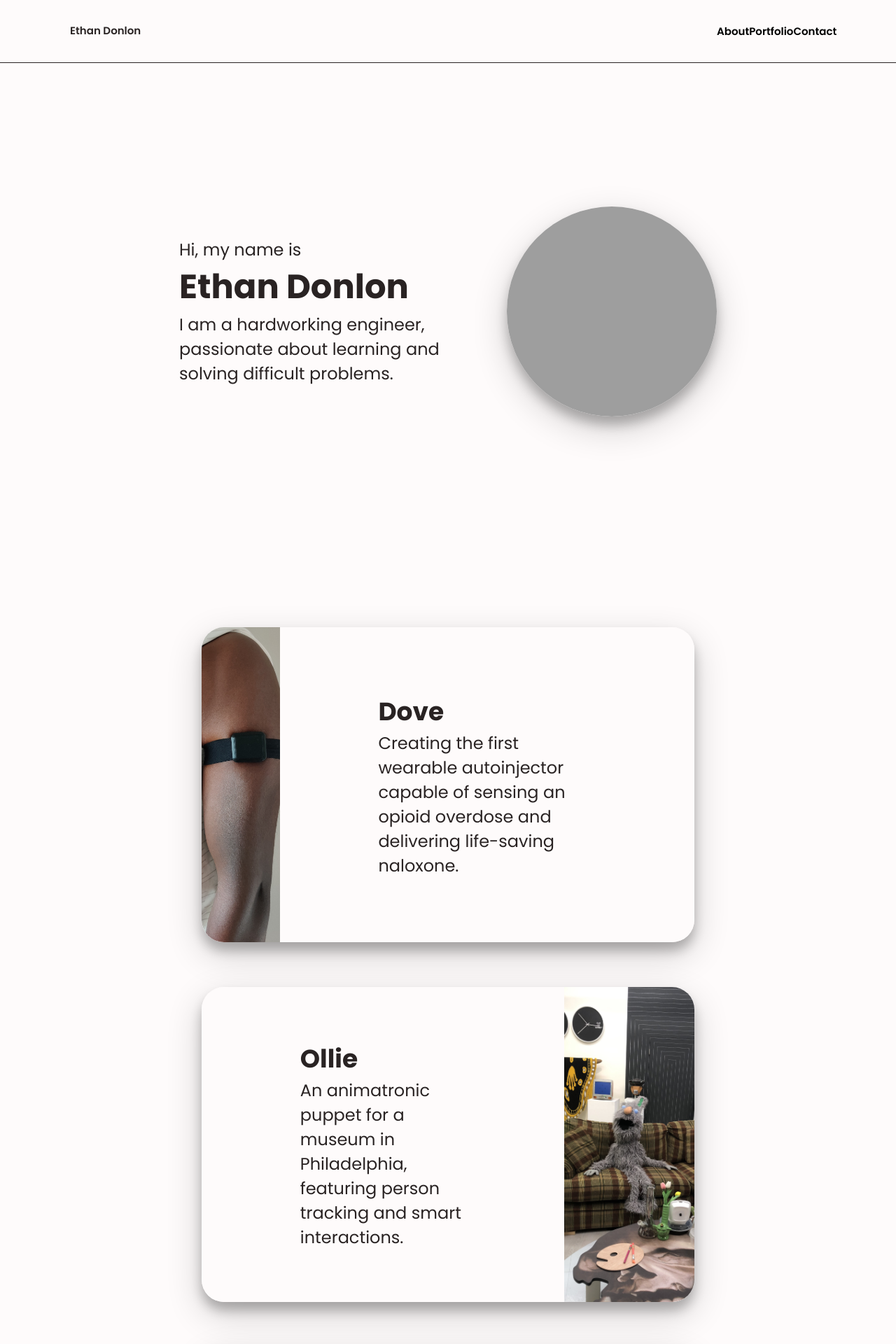
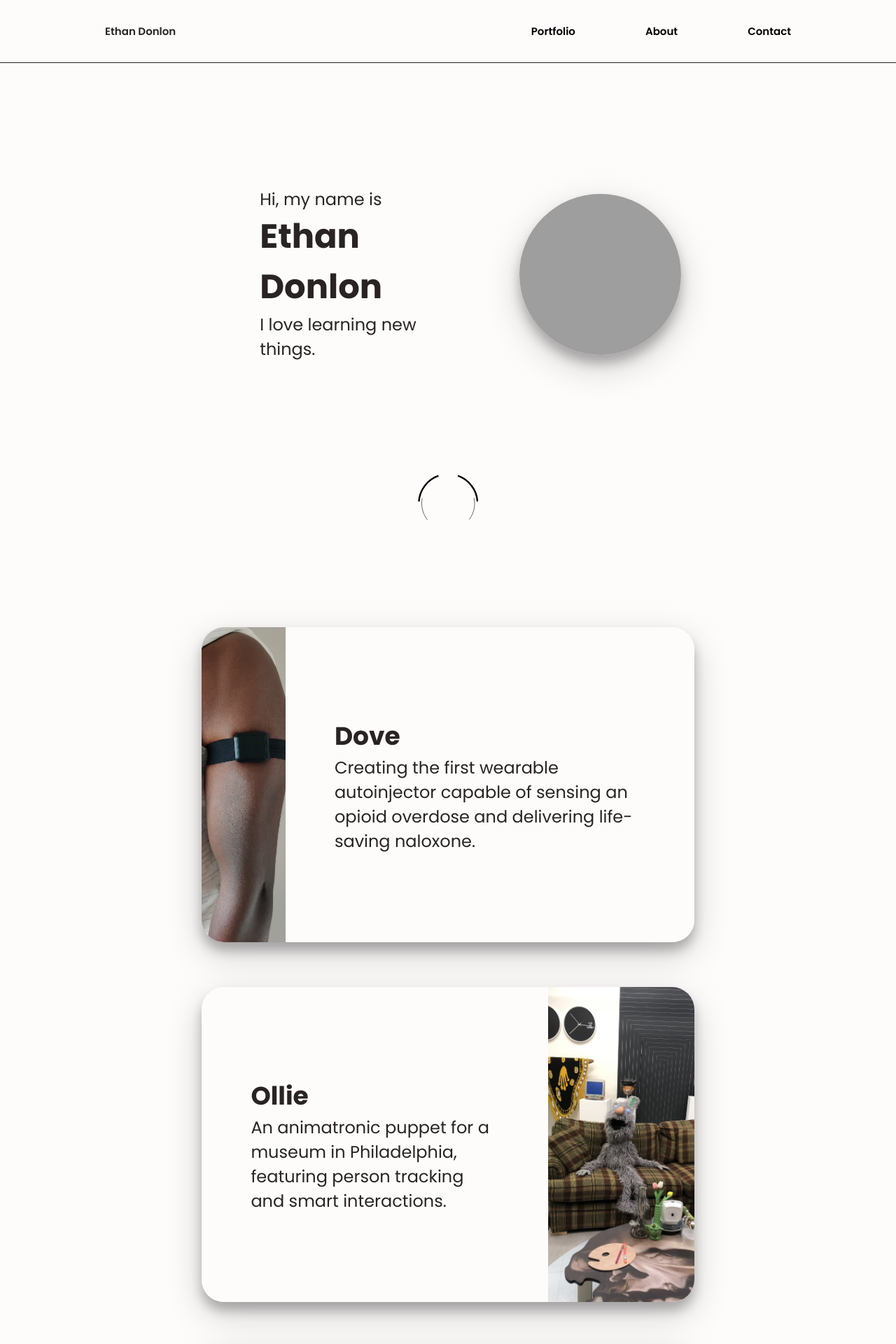
Before and after one commit to elidonner/PersonalWebsite, a Flask app: page / in a window 1280 px wide. Shown: the top 1920 px of the page at 70% size. Run offline with Flask 2, Linux system fonts and the light colour scheme; some libraries are stand-ins or nearby versions; grey boxes are pictures that could not be loaded.

Commit message:
added responsiveness

```diff
--- a/static/css/styles.css
+++ b/static/css/styles.css
@@ -25,6 +25,7 @@
     --purple: #8788BC;
     --dark-purple: #696AAB;
     --screen-height: 100vh;
+    --text-adjust: 0;
 
     /* icons */
     /* --spelling-bee: url('./images/nav-icons/SpellingBee-Icon-Normalized.svg'); */
@@ -231,32 +232,31 @@
   }
   .navbar {
     display: flex;
-    align-items: center;
+    justify-content: space-between;
     width:100%;
     height:100%;
     font-weight: 600;
     background-color: var(--background-color);
     border-bottom:1px solid var(--default);
+    padding: 0px 100px 0px;
   }
 
-  .menu-left{
-    width: 80%;
+  .menu-left,
+  .menu-right{
+    width: auto;
     height:100%;
-    justify-content: flex-start;
+    justify-content: center;
     align-items: center;
-    padding-left: 100px;
   }
 
-  .menu-right{
-    width: 20%;
-    height:100%;
-    align-items: center;
-    justify-content: space-between;
-    padding-right: 100px;
+  .menu-btn{
+    width:100%;
+    padding: 0px 50px 0px;
   }
 
-  .home{
-    display:flex;
+  .home,
+  .about {
+    display: flex;
     margin-top: var(--header-height);
     height: calc(var(--screen-height) - var(--header-height));
     width: 100%;
@@ -265,30 +265,55 @@
     justify-content: center;
   }
 
-  .home-text{
-    justify-content: center;
+  .home-info,
+  .about-info {
+    justify-self: center;
+    justify-content: space-evenly;
+    height:80%;
     width:100%;
   }
 
-  .home-img{
+  .home-text,
+  .about-text {
+    justify-content: center;
+    width:50%;
+  }
+
+  .home-img-wrapper,
+  .about-img-wrapper {
     align-items:center;
     justify-content: center;
-    width:300px;
-    height: 300px;
+    width:30%;
+  }
+
+  .home-img,
+  .about-img {
+    align-items:center;
+    justify-content: center;
     box-shadow: 0 12px 16px 0 rgba(0, 0, 0, 0.24),
     0 17px 50px 0 rgba(0, 0, 0, 0.19);
     overflow: hidden;
     z-index:1;
+    width:100%;
+    max-width:300px;
+  }
+
+  .home-img {
+    width:100%;
+    max-width:300px;
   }
 
   .about-img{
-    align-items:center;
-    height:80%;
-    box-shadow: 0 12px 16px 0 rgba(0, 0, 0, 0.24),
-    0 17px 50px 0 rgba(0, 0, 0, 0.19);
+    height:70%;
+  }
+
+  .down-arrow {
     justify-content: center;
-    overflow: hidden;
-    z-index:1;
+    height: 15%;
+  }
+
+  #down-arrow {
+    padding-bottom: 20px;
   }
 
   .content {
@@ -297,7 +322,8 @@
   }
 
   .contact-button,
-  .button-underline-animation {
+  .button-underline-animation,
+  .purple-button-underline-animation {
     height:100%;
     width:auto;
     text-decoration: none;
@@ -308,7 +334,8 @@
     border-radius: 4px;
   }
 
-  .button-underline-animation:before {
+  .button-underline-animation:before,
+  .purple-button-underline-animation:before {
    content: '';
    position:absolute;
    width: 100%;
@@ -452,11 +480,20 @@
     justify-content: center;
   }
 
+  .project-container{
+    width: 100%;
+    max-height: 70vh;
+    padding: 32px;
+    margin: 0 auto;
+    justify-content: space-around;
+  }
+
   .project{
     box-shadow: 0 12px 16px 0 rgba(0, 0, 0, 0.24),
     0 17px 50px 0 rgba(0, 0, 0, 0.19);
     background-color: transparent;
     width:100%;
+    height:auto;
     overflow: hidden;
     z-index:1;
   }
@@ -470,7 +507,7 @@
 
   .project-text{
     width:100%;
-    padding: 0px 20% 0px 20%;
+    padding: 10%;
     justify-content: center;
   }
 
--- a/static/js/script.js
+++ b/static/js/script.js
@@ -0,0 +1,23 @@
+window.onload = function () {
+    update_profile_height();
+    console.log("editied");
+};
+window.addEventListener('resize', update_profile_height);
+
+var animation = bodymovin.loadAnimation({
+    container: document.getElementById("down-arrow"),
+    renderer: 'svg',
+    loop: true,
+    autoplay: true,
+    path: "/static/animation/down_arrow.json"
+})
+
+function update_profile_height()
+{
+    var size = document.getElementById('profile_pic').offsetWidth;
+    let width = "height:".concat(size).concat("px");
+    console.log(width);
+    window.setTimeout(function() {
+        document.getElementById('profile_pic').setAttribute("style", width);
+    }, 200);
+}
--- a/templates/base.html
+++ b/templates/base.html
@@ -13,8 +13,9 @@
   <body class="column wrapper-center" style="width: 100%">
     <!-- Navbar (sit on top) -->
     <div class="nav-parent">
-      <div class="navbar row padding-32">
+      <div class="navbar row">
         <div class="menu-left medium">
+          <div class="menu-btn">
             <a
               href="{{ url_for('index') }}"
               class="button-underline-animation text-black"
@@ -22,20 +23,23 @@
               Ethan Donlon
             </a>
           </div>
+        </div>
 
         <!-- Float links to the right. Hide them on small screens -->
         <div class="menu-right medium">
-          <div class="wrapper-center">
+          <div class="menu-btn">
+            <a
+              href="{{ url_for('index') }}#portfolio"
+              class="button-underline-animation"
+              >Portfolio</a
+            >
+          </div>
+          <div class="menu-btn">
             <a href="{{ url_for('about') }}" class="button-underline-animation"
               >About</a
             >
           </div>
-          <div class="wrapper-center">
-            <a href="{{ url_for('index') }}#portfolio" class="button-underline-animation"
-              >Portfolio</a
-            >
-          </div>
-          <div class="wrapper-center">
+          <div class="menu-btn">
             <a href="#contact" class="button-underline-animation">Contact</a>
           </div>
         </div>
@@ -141,4 +145,6 @@
     </section>
     <!-- Contact form -->
   </body>
+  <script src="https://cdnjs.cloudflare.com/ajax/libs/bodymovin/5.7.4/lottie.min.js"></script>
+  <script src="/static/js/script.js"></script>
 </html>
--- a/templates/index.html
+++ b/templates/index.html
@@ -1,68 +1,86 @@
-{% extends 'base.html' %}
-
-{% block content %}
+{% extends 'base.html' %} {% block content %}
 
 <!-- Header -->
-  <section id="home" class="home row">
-    <div class="home-text column padding-right-64">
-      <p class = "xlarge text-black">Hi, my name is</p>
+<section id="home" class="home column">
+  <div class="home-info row">
+
+    <div class="home-text column padding-right-64 padding-left-64">
+      <p class="xlarge text-black">Hi, my name is</p>
       <h1 class="xxxlarge text-black">Ethan Donlon</h1>
-      <p class = "xlarge text-black">
-        I am a hardworking engineer, passionate about learning and solving
-        difficult problems.
+      <p class="xlarge text-black">
+        I love learning new things.
       </p>
     </div>
-    <a href="{{ url_for('about') }}">
-      <div class="round-circle home-img zoomin">
+
+    <a href="{{ url_for('about') }}" class="home-img-wrapper">
+      <div id = 'profile_pic' class="round-circle home-img zoomin">
         <img src="/static/images/EthanPhoto.png" alt="Profile-Pic" />
       </div>
     </a>
+
+  </div>
+
+  <div class = "down-arrow">
+    <a href="#portfolio" id="down-arrow"> </a>
+  </div>
+
 </section>
 <!-- Header end -->
 
 <!-- Portfolio -->
 <section id="portfolio" class="column padding-64">
-    <div class="container">
-      <a  href="dove.html" class="row project zoomin round-xxlarge padding-bottom">
+  <div class="project-container">
+    <a href="dove.html" class="row project zoomin round-xxlarge">
       <div class="project-img">
         <img src="/static/images/Arm-Sensor.jpg" alt="arm-sensor" />
       </div>
       <div class="project-text column">
         <h1>Dove</h1>
-            <p class = "xlarge text-black">Creating the first wearable autoinjector capable of sensing an opioid overdose and delivering life-saving naloxone.</p>
+        <p class="xlarge text-black">
+          Creating the first wearable autoinjector capable of sensing an opioid
+          overdose and delivering life-saving naloxone.
+        </p>
       </div>
     </a>
   </div>
 
-    <div class="container">
-      <a  href="dove.html" class="row project zoomin round-xxlarge padding-bottom">
+  <div class="project-container">
+    <a href="dove.html" class="row project zoomin round-xxlarge">
       <div class="project-text column">
         <h1>Ollie</h1>
-            <p class = "xlarge text-black">An animatronic puppet for a museum in Philadelphia, featuring person tracking and smart interactions.</p>
+        <p class="xlarge text-black">
+          An animatronic puppet for a museum in Philadelphia, featuring person
+          tracking and smart interactions.
+        </p>
       </div>
       <div class="project-img">
-            <img src="/static/images/Ollie.jpg" alt="Ollie"/>
+        <img src="/static/images/Ollie.jpg" alt="Ollie" />
       </div>
     </a>
   </div>
 
-    <div class="container">
-      <a  href="dove.html" class="row project zoomin round-xxlarge padding-bottom">
+  <div class="project-container">
+    <a href="dove.html" class="row project zoomin round-xxlarge">
       <div class="project-img">
         <img src="/static/images/Arm-Sensor.jpg" alt="arm-sensor" />
       </div>
       <div class="project-text column">
         <h1>DEKA</h1>
-            <p class = "xlarge text-black"> Developing a class III medical device for FDA clearance.</p>
+        <p class="xlarge text-black">
+          Developing a class III medical device for FDA clearance.
+        </p>
       </div>
     </a>
   </div>
 
-    <div class="container">
-      <a  href="dove.html" class="row project zoomin round-xxlarge padding-bottom">
+  <div class="project-container">
+    <a href="dove.html" class="row project zoomin round-xxlarge">
       <div class="project-text column">
         <h1>Nanowires</h1>
-            <p class = "xlarge text-black">Studied self-assembling nanowires by converting an atomic force microscope to a Kelvin probe force microscope.</p>
+        <p class="xlarge text-black">
+          Studied self-assembling nanowires by converting an atomic force
+          microscope to a Kelvin probe force microscope.
+        </p>
       </div>
       <div class="project-img">
         <img src="/static/images/Microscope.jpg" alt="arm-sensor" />
```
Also changed, not shown: other parts of static/css/styles.css (+56 -72 lines), static/animation/down_arrow.json (added, +1 -0 lines), templates/about.html (+16 -7 lines). Lines whose indentation alone changed are shown as unchanged.
